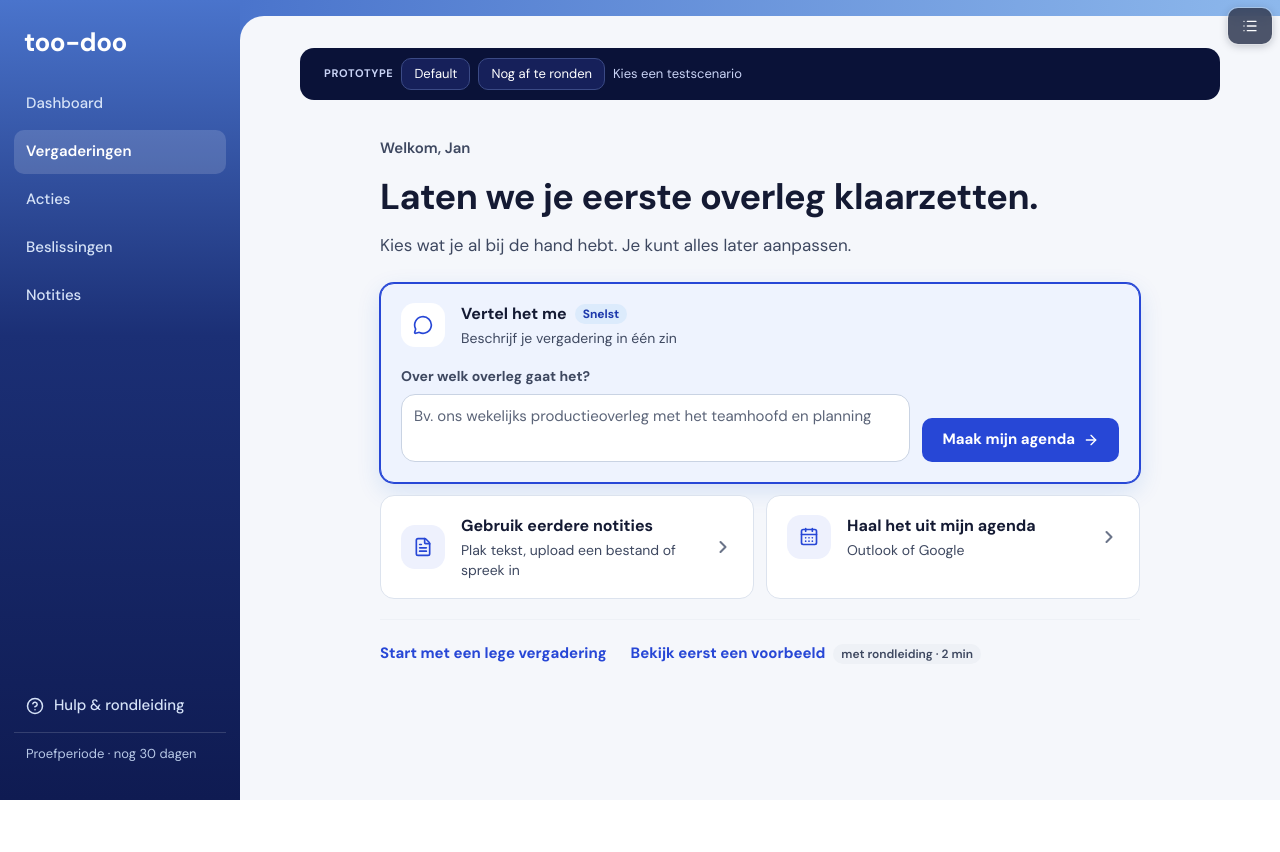
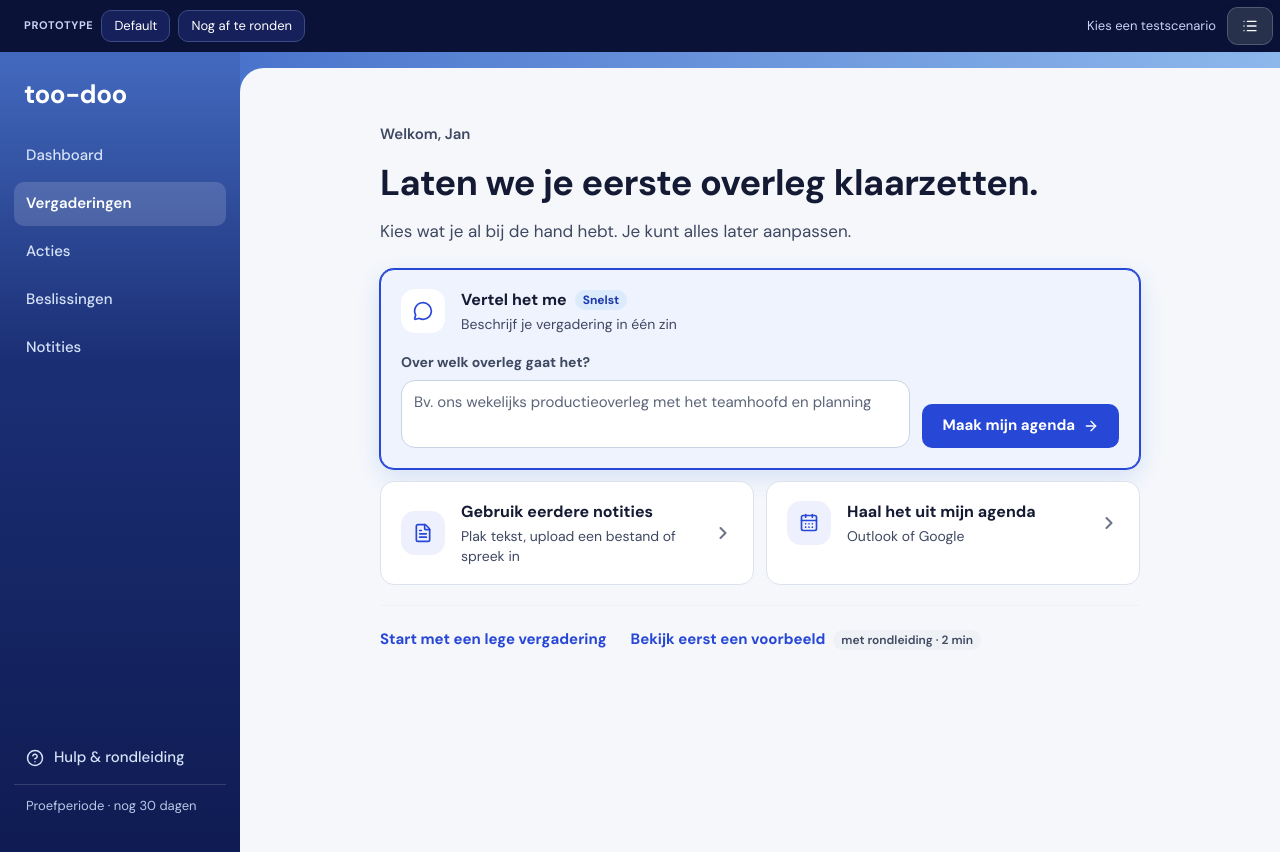
Before and after one commit to bartvmmvanhecke/too-doo-onboarding, a Next.js app: page /app in a window 1280 px wide. Before the commit the page ends 800 px from the top, so only its background shows below. Built offline with nearby package versions, Linux system fonts and the light colour scheme.

Commit message:
Plaats overzicht-prototypebalk bovenaan over volle breedte

```diff
--- a/app/app/vergaderingen-screen.tsx
+++ b/app/app/vergaderingen-screen.tsx
@@ -1,7 +1,5 @@
 "use client";
 
-import { useState } from "react";
-import { MeetingsOverviewPrototypeBar } from "@/components/prototype/meetings-overview-prototype-bar";
 import { useStore } from "@/lib/store";
 import { EmptyScreen } from "./empty-screen";
 import { MeetingsList } from "./meetings-list";
@@ -12,13 +10,8 @@ import { StartScreen } from "./start-screen";
  * "Alternatief eerste scherm lege vergadering": het oude scherm "Zet je eerste vaste overleg klaar".
  */
 export function VergaderingenScreen() {
-  const [revision, setRevision] = useState(0);
   const hasMeetings = useStore((s) => s.meetings.length > 0);
   const alt = useStore((s) => !!s.demo.altEmpty);
-  return (
-    <>
-      <MeetingsOverviewPrototypeBar onLoad={() => setRevision((value) => value + 1)} />
-      {hasMeetings ? <MeetingsList key={revision} /> : alt ? <EmptyScreen /> : <StartScreen />}
-    </>
-  );
+  if (hasMeetings) return <MeetingsList />;
+  return alt ? <EmptyScreen /> : <StartScreen />;
 }
--- a/components/app/app-shell.tsx
+++ b/components/app/app-shell.tsx
@@ -1,6 +1,7 @@
 "use client";
 
-import type { ReactNode } from "react";
+import { useState, type ReactNode } from "react";
+import { MeetingsOverviewPrototypeBar } from "@/components/prototype/meetings-overview-prototype-bar";
 import Link from "next/link";
 import { usePathname } from "next/navigation";
 import { ChimeScheduler } from "@/components/meeting/chime-scheduler";
@@ -106,9 +107,14 @@ function Sidebar() {
 }
 
 export function AppShell({ children }: { children: ReactNode }) {
+  const [overviewRevision, setOverviewRevision] = useState(0);
   return (
     <AppUiProvider>
-      <div className="app-theme flex min-h-dvh flex-col bg-app-shell lg:flex-row">
+      <div className="app-theme flex min-h-dvh flex-col bg-app-shell">
+        <Hydrated>
+          <OverviewPrototypeBarHost onLoad={() => setOverviewRevision((value) => value + 1)} />
+        </Hydrated>
+        <div className="flex flex-1 flex-col lg:flex-row">
           <Hydrated fallback={<div className="lg:min-h-dvh lg:w-60 lg:shrink-0" />}>
             <Sidebar />
           </Hydrated>
@@ -117,7 +123,9 @@ export function AppShell({ children }: { children: ReactNode }) {
             <div aria-hidden className="absolute inset-x-0 top-0 h-12 bg-app-band" />
             <main className="relative flex-1 rounded-tl-[24px] bg-app px-4 pt-8 pb-16 sm:px-10">
               <div className="mx-auto flex w-full max-w-[920px] flex-col gap-3.5 has-[[data-meetings-overview]]:max-w-none has-[[data-meeting-detail]]:max-w-none">
+                <div key={overviewRevision} className="contents">
                   {children}
+                </div>
               </div>
             </main>
           </div>
@@ -127,6 +135,7 @@ export function AppShell({ children }: { children: ReactNode }) {
             <RunningMeetingPill />
             <AfterSaveAssistant />
           </Hydrated>
+        </div>
       </div>
       <Hydrated>
         <AddMeetingsDialogHost />
@@ -139,3 +148,8 @@ function AddMeetingsDialogHost() {
   const { addMeetingsOpen, setAddMeetingsOpen } = useAppUi();
   return <AddMeetingsDialog open={addMeetingsOpen} onOpenChange={setAddMeetingsOpen} />;
 }
+
+function OverviewPrototypeBarHost({ onLoad }: { onLoad: () => void }) {
+  const pathname = usePathname();
+  return pathname === "/app" ? <MeetingsOverviewPrototypeBar onLoad={onLoad} /> : null;
+}
--- a/components/prototype/meetings-overview-prototype-bar.tsx
+++ b/components/prototype/meetings-overview-prototype-bar.tsx
@@ -11,7 +11,7 @@ export function MeetingsOverviewPrototypeBar({ onLoad }: { onLoad: () => void })
     <div
       role="region"
       aria-label="Prototype-bediening meetingoverzicht"
-      className="flex flex-wrap items-center gap-2 rounded-xl bg-[var(--prototype-bar-bg)] px-6 py-2.5 pr-16 text-[13px] text-white"
+      className="flex flex-wrap items-center gap-2 bg-[var(--prototype-bar-bg)] px-6 py-2.5 pr-16 text-[13px] text-white"
     >
       <span className="text-[11px] font-bold tracking-[0.06em] text-[var(--prototype-bar-muted)] uppercase">
         PROTOTYPE
@@ -36,7 +36,7 @@ export function MeetingsOverviewPrototypeBar({ onLoad }: { onLoad: () => void })
           {label}
         </button>
       ))}
-      <span aria-live="polite" className="text-[var(--prototype-bar-muted)]">
+      <span aria-live="polite" className="ml-auto text-[var(--prototype-bar-muted)]">
         {selected
           ? `2 afgeronde · 2 aankomende${selected === "pending" ? " · 1 nog af te ronden" : ""}`
           : "Kies een testscenario"}
```
Lines whose indentation alone changed are shown as unchanged.
